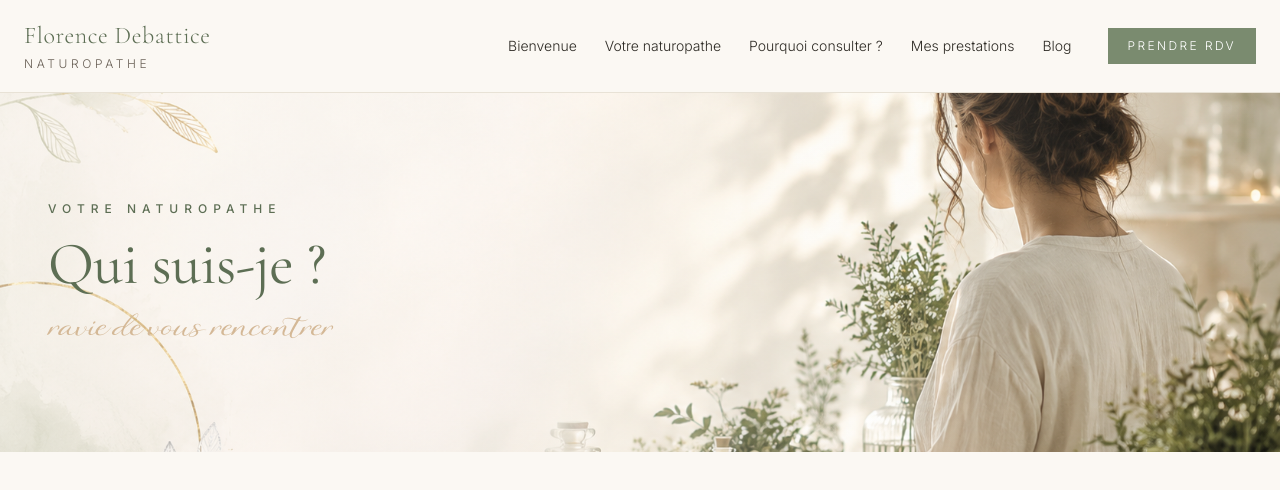
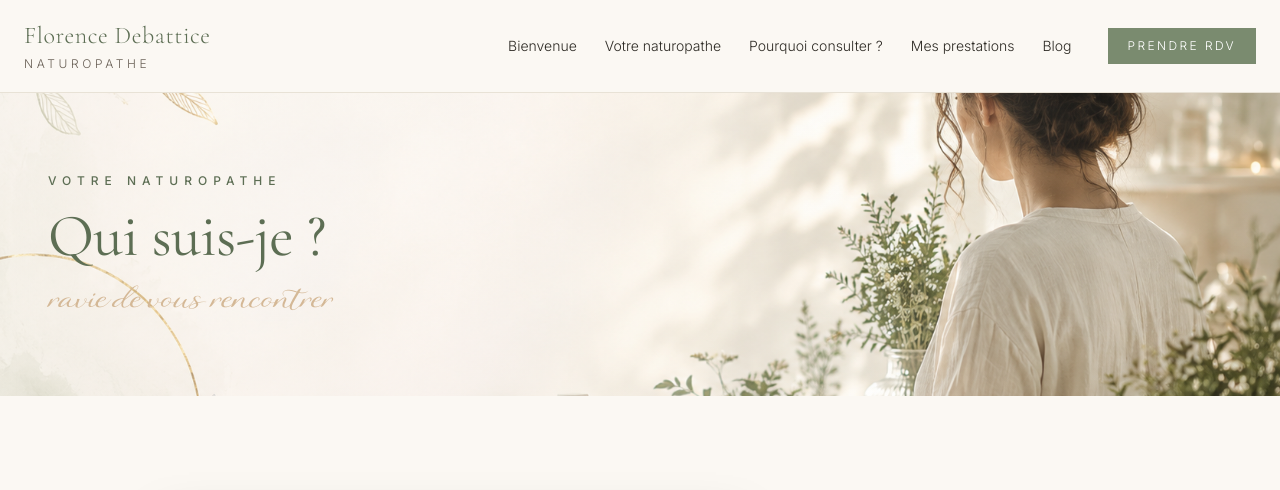
Before and after one commit to Samuelbcl/florence, a Next.js app: page /votre-naturopathe in a window 1280 px wide. Shown: the top 490 px of the page. Built offline with nearby package versions, Linux system fonts and the light colour scheme.

Commit message:
Réduit légèrement la hauteur du hero votre-naturopathe
Co-Authored-By: Claude Opus 4.7 (1M context) <noreply@anthropic.com>

```diff
--- a/src/app/votre-naturopathe/page.tsx
+++ b/src/app/votre-naturopathe/page.tsx
@@ -11,7 +11,7 @@ export default function VotreNaturopathe() {
   return (
     <>
       {/* HERO avec photo (femme à droite), titre à gauche sur la zone claire */}
-      <section className="relative h-[40vh] min-h-[300px] md:h-[45vh] md:min-h-[360px] max-h-[460px] flex items-center overflow-hidden">
+      <section className="relative h-[32vh] min-h-[260px] md:h-[38vh] md:min-h-[300px] max-h-[400px] flex items-center overflow-hidden">
         <div
           className="absolute inset-0 bg-cover bg-center"
           style={{
```
